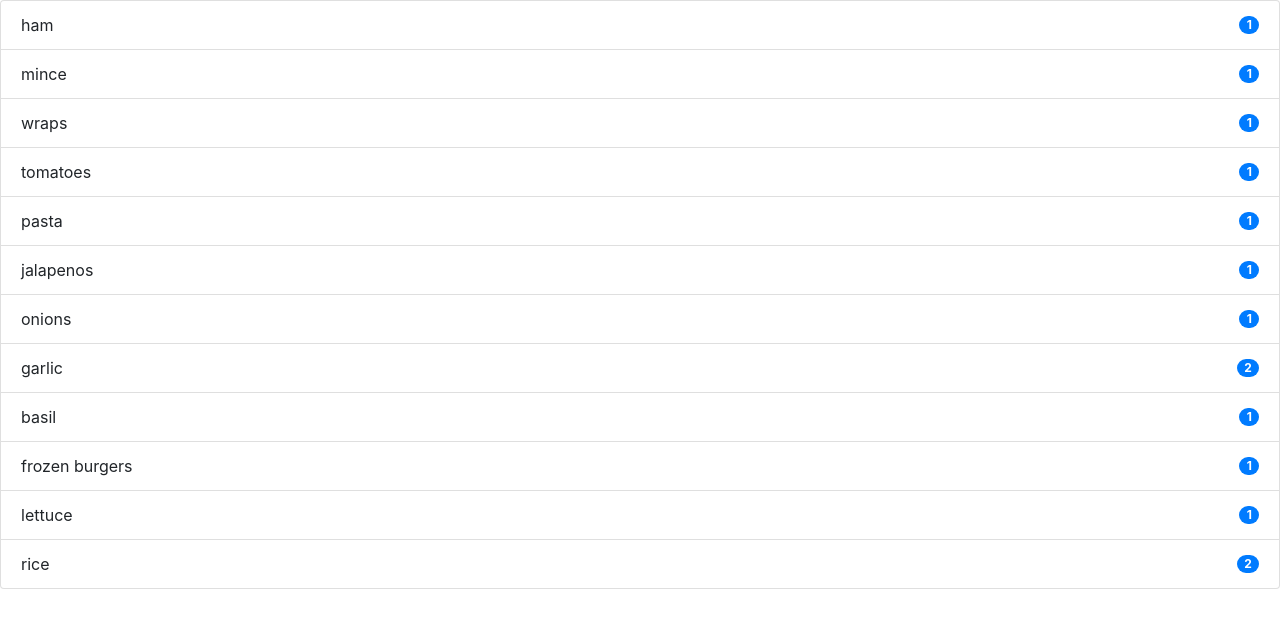
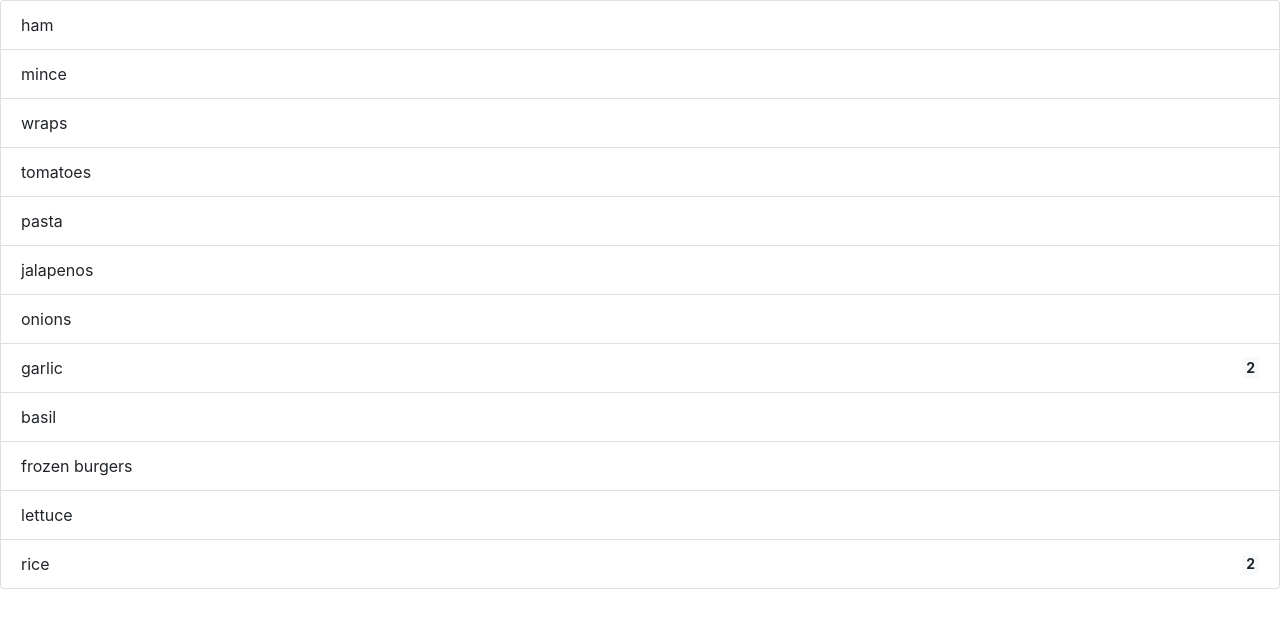
Before and after one commit to ls13g12/shopping-list, a Flask app: page / in a window 1280 px wide. Shown: the part 56-684 px from the top of the page. Run offline with Flask 2, Linux system fonts and the light colour scheme; data comes from the database, SQL or seed files in the repository.

Commit message:
quantity of items 2 or more shown as badge

```diff
--- a/app/templates/list.html
+++ b/app/templates/list.html
@@ -1,14 +1,24 @@
 {% extends "base.html" %}
 
 {% block content %}
-
+<div>
         <ul class="list-group">
         {% for item in items %}
-        <li class="list-group-item d-flex justify-content-between align-items-center">{{item['name']}}
-                <span class="badge badge-primary badge-pill">{{item.quantity}}</span>
+        <li class="list-group-item d-flex justify-content-between align-items-center">{{item.name}}
+                {% if item.quantity > 1 %}
+                <span class="badge badge-light">{{item.quantity}}</span>
+                {% endif %}
         </li>
         {% endfor %}
         </ul>
+</div>
         <script type="text/javascript" src="{{ url_for('static', filename = 'list.js') }}"></script>
 
+<style>
+.badge-light{
+        font-size: 14px;
+        padding: 4px
+}
+</style>
+
 {% endblock %}
```
